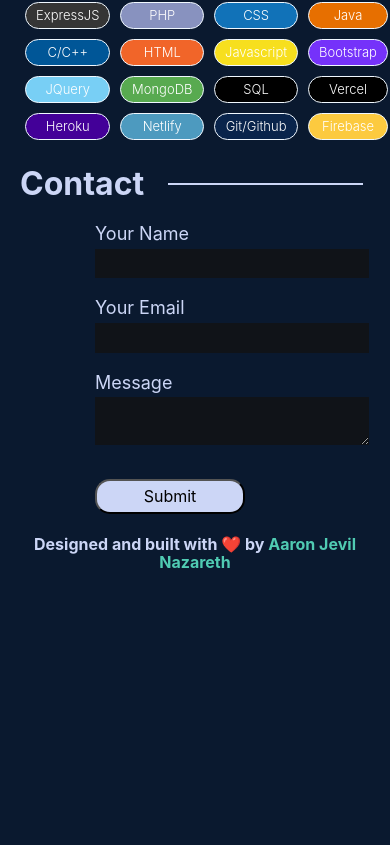
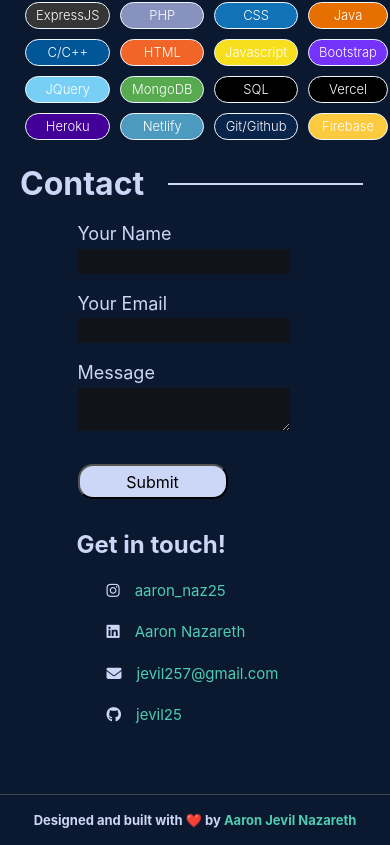
Before and after one commit to jevil25/portfolio, a React (Create React App) app: page / in a window 390 px wide. Shown: the part 2258-3103 px from the top of the page. Before the commit the page ends 2851 px from the top, so only its background shows below. Built offline with nearby package versions, Linux system fonts and the light colour scheme.

Commit message:
Added responsiveness to footer and contact ui

```diff
--- a/src/Components/css/Contact.css
+++ b/src/Components/css/Contact.css
@@ -81,3 +81,26 @@
 .Contact input,textarea{
     color: #CCD6F6;
 }
+
+@media screen and (max-width:700px) {
+    .Contact1{
+        width:200px;
+    }
+
+    .form-row input,textarea{
+        padding: 0.2rem 0.4rem;
+    }
+
+    .contact-info a{
+        font-size: 15px;
+    }
+}
+
+@media screen and (max-width:500px) {
+    .Contact{
+        grid-template-columns: none;
+        grid-template-rows: 1fr 1fr;
+        position: relative;
+        right: 40px;
+    }
+}
--- a/src/Components/css/Footer.css
+++ b/src/Components/css/Footer.css
@@ -1,8 +1,21 @@
 .Footer{
     text-align: center;
     margin: 5px 0px;
+    border-top: 1px solid rgba(98, 91, 91, 0.662);
 }
 
 .Footer span{
     color: #50CBB3;
 }
+
+@media screen and (max-width:800px) {
+    .Footer{
+        font-size: medium;
+    }
+}
+
+@media screen and (max-width:500px) {
+    .Footer{
+        font-size: small;
+    }
+}
```
